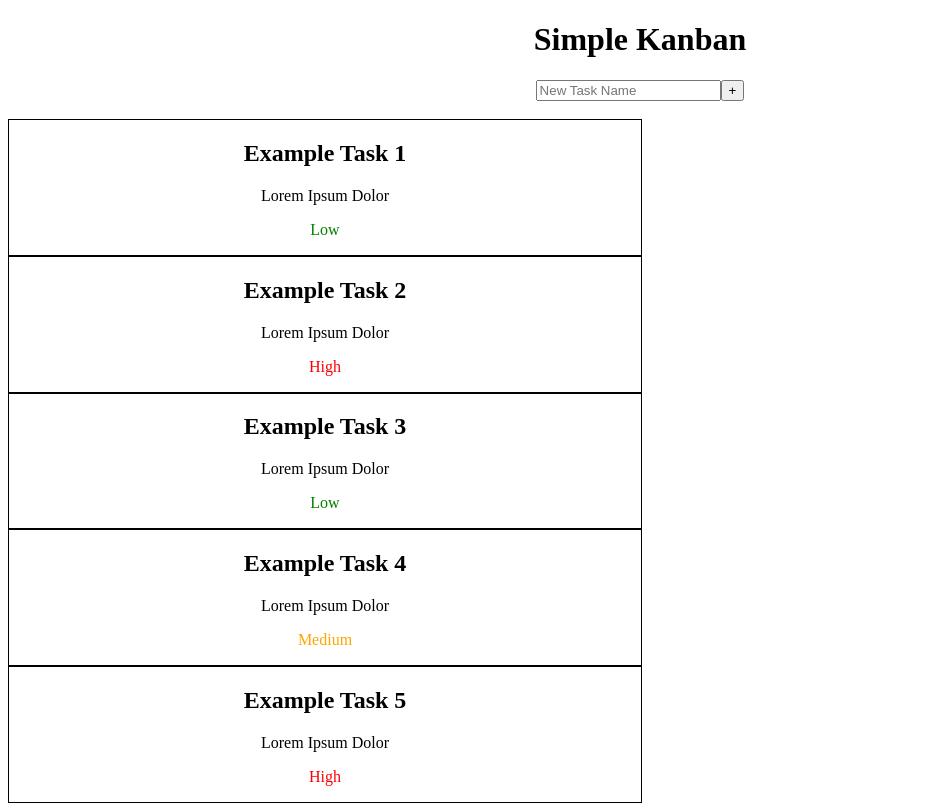
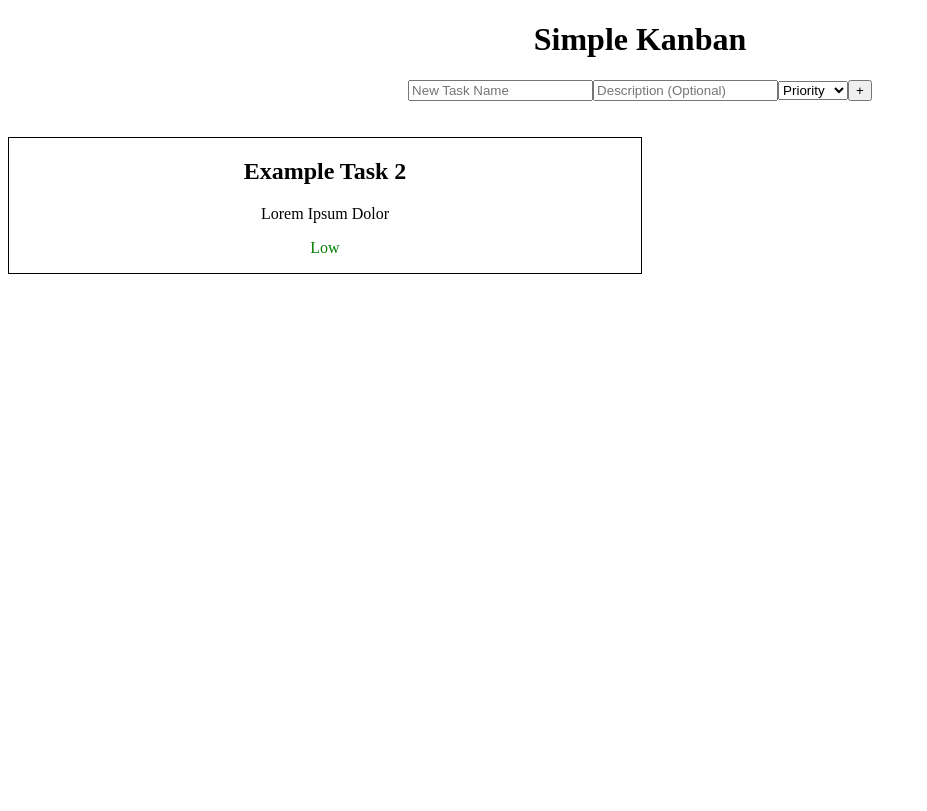
Before and after one commit to nfereidooni/Kanban_Project, a React (Vite) app: page / in a window 1280 px wide. Shown: the whole page, without its empty margins (0-927 px from the left). Built offline with nearby package versions, Linux system fonts and the light colour scheme.

Commit message:
added description and priority to form

```diff
--- a/src/App.jsx
+++ b/src/App.jsx
@@ -1,12 +1,44 @@
 import './App.css';
 import Header from './Header';
 import Board from './Board';
+import { useState } from 'react';
+
+const startingTasks = [
+  {
+    title: "Example Task 2",
+    description: "Lorem Ipsum Dolor",
+    priority: "Low"
+  },
+];
 
 export default function App() {
+
+  const [tasks, setTasks] = useState(startingTasks)
+
+  function handleAddTask(title) {
+      console.log(title);
+
+      const newTask = {
+        // the name of the key/prop on the object
+              // the text we typed into the input
+        title: title,
+        // todo add description, priority
+        description: description,
+        priority: priority
+      };
+
+      // copy tasks so a new object
+      const nextTasks = [...tasks];
+
+      nextTasks.push(newTask);
+
+      setTasks(nextTasks);
+  }
+
   return (
     <div className="main">
-        <Header />
-        <Board />
+        <Header onAddTask={handleAddTask}/>
+        <Board tasks={tasks}/>
     </div>
   )
 }
--- a/src/Board/index.jsx
+++ b/src/Board/index.jsx
@@ -1,10 +1,11 @@
 import './style.css';
 import TaskList from '../TaskList';
 
-export default function Board() {
+export default function Board( {tasks} ) {
+
     return (
         <div className="Board">
-            <TaskList />
+            <TaskList tasks={tasks} />
         </div>
     )
 }
--- a/src/Header/index.jsx
+++ b/src/Header/index.jsx
@@ -1,24 +1,52 @@
 import './style.css';
 import { useState } from 'react';
 
-export default function Header() {
-    const [taskName, setTaskName] = useState("")
+export default function Header( {onAddTask} ) {
+  const [taskTitle, setTaskTitle] = useState("")
 
-    function handleTaskNameChange(event) {
-        setTaskName(event.target.value)
+  function handleTaskTitleChange(event) {
+    setTaskTitle(event.target.value)
   }
 
   function handleAddTaskClick() {
-        // append a new task to the task list
+    // append a new task to the task
+    // todo add description, priority
+      onAddTask(taskTitle)
+
+      console.log('added', taskTitle);
   }
 
   return (
     <div className="Header">
       <h1>Simple Kanban</h1>
-            <input onChange={handleTaskNameChange} placeholder="New Task Name"></input>
+      <form>
+          <label for="title"></label>
+          <input
+              onChange={handleTaskTitleChange}
+              id="title"
+              name="title"
+              placeholder="New Task Name"></input>
+          <label for="description"></label>
+          <input
+              // onChange={handleTaskDescChange}
+              id="description"
+              name="description"
+              rows="1"
+              placeholder="Description (Optional)"></input>
+          <label for="priority"></label>
+          <select
+              // onChange={handleTaskPriorityChange}
+              id="priority"
+              name="priority">
+            <option value="Default" selected disabled hidden>Priority</option>
+            <option value="Low">Low</option>
+            <option value="Medium">Medium</option>
+            <option value="High">High</option>
+          </select>
           <button onClick={handleAddTaskClick}>+</button>
-            <br/>
-            <br/>
+      </form>
+      <br />
+      <br />
     </div>
   )
 }
--- a/src/TaskCard/index.jsx
+++ b/src/TaskCard/index.jsx
@@ -1,6 +1,6 @@
 import './style.css';
 
-export default function TaskCard({ title, description, priority }) {
+export default function TaskCard({ title, description="Lorem Ipsum Dolor", priority="Low" }) {
     let priorityClassname = priority.toLowerCase() + "Priority"
     console.log(priorityClassname)
     return (
--- a/src/TaskList/index.jsx
+++ b/src/TaskList/index.jsx
@@ -2,38 +2,7 @@ import './style.css';
 import TaskCard from '../TaskCard';
 import { useState } from 'react';
 
-const startingTasks = [
-  {
-    title: "Example Task 1",
-    description: "Lorem Ipsum Dolor",
-    priority: "Low"
-  },
-  {
-    title: "Example Task 2",
-    description: "Lorem Ipsum Dolor",
-    priority: "High"
-  },
-  {
-    title: "Example Task 3",
-    description: "Lorem Ipsum Dolor",
-    priority: "Low"
-  },
-  {
-    title: "Example Task 4",
-    description: "Lorem Ipsum Dolor",
-    priority: "Medium"
-  },
-  {
-    title: "Example Task 5",
-    description: "Lorem Ipsum Dolor",
-    priority: "High"
-  },
-];
-
-export default function TaskList() {
-
-  const [tasks, setTasks] = useState(startingTasks)
-
+export default function TaskList( {tasks} ) {
   return (
     <div className="TaskList">
       {tasks.map(function(task) {
```
Lines whose indentation alone changed are shown as unchanged.
